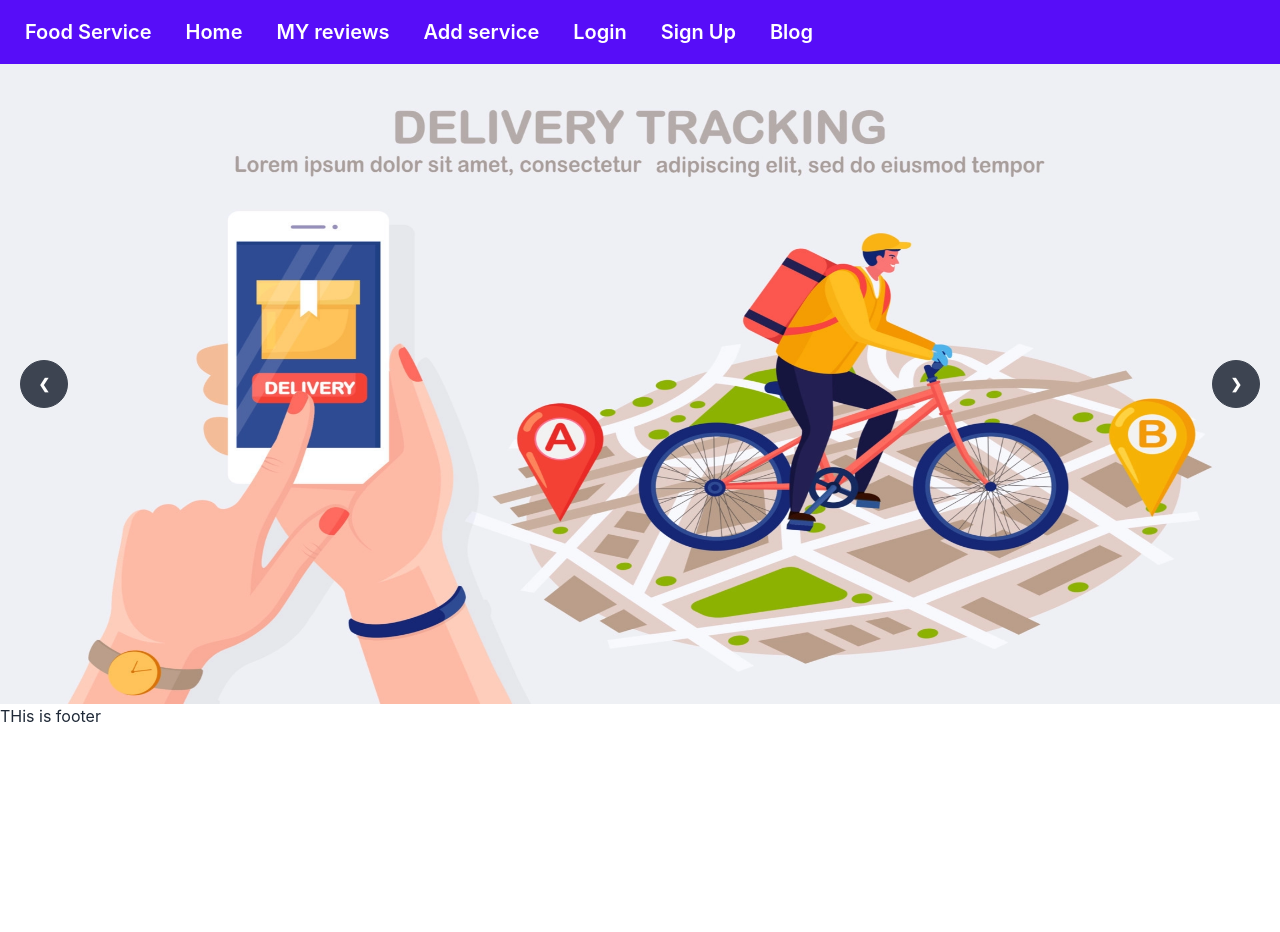
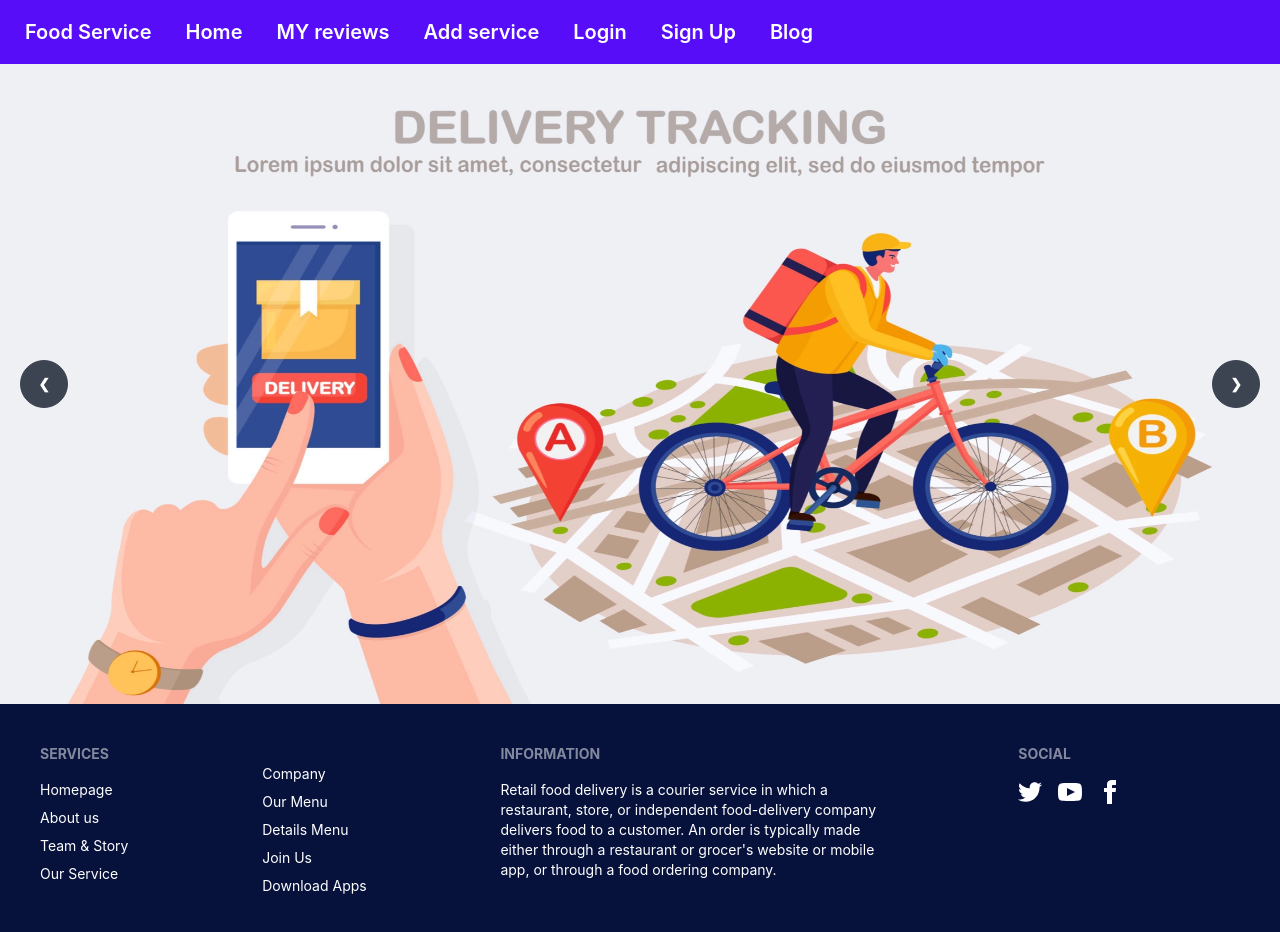
Before and after one commit to Ibrahim-Sikder/service-review-server, a React (Create React App) app in the folder food-service/: page / in a window 1280 px wide. Shown: the top 932 px of the page. Before the commit the page ends 800 px from the top, so only its background shows below. Built offline with nearby package versions, Linux system fonts and the light colour scheme.

Commit message:
Footer-complete

```diff
--- /dev/null
+++ b/food-service/src/Pages/Share/Footer/Footer.css
@@ -0,0 +1,3 @@
+.footer{
+    background:#06113C;
+}
--- a/food-service/src/Pages/Share/Footer/Footer.js
+++ b/food-service/src/Pages/Share/Footer/Footer.js
@@ -1,10 +1,38 @@
 import React from 'react';
-
+import { Link } from 'react-router-dom';
+import './Footer.css';
 const Footer = () => {
     return (
+        <footer className="footer p-10  text-white">
         <div>
-            <h2>THis is footer</h2>
+          <span className="footer-title">Services</span>
+          <Link to="/">Homepage</Link>
+          <Link to="/">About us</Link>
+          <Link to="/">Team & Story</Link>
+          <Link to="/">Our Service</Link>
         </div>
+        <div className='mt-5'>
+            <h2>Company</h2>
+          <Link to="/">Our Menu</Link>
+          <Link to="/">Details Menu</Link>
+          <Link to="/">Join Us</Link>
+          <Link to="/">Download Apps</Link>
+          </div>
+        <div className='w-96'>
+          <span className="footer-title">Information</span>
+          <p>
+          Retail food delivery is a courier service in which a restaurant, store, or independent food-delivery company delivers food to a customer. An order is typically made either through a restaurant or grocer's website or mobile app, or through a food ordering company.
+          </p>
+        </div>
+        <div>
+          <span className="footer-title">Social</span>
+          <div className="grid grid-flow-col gap-4">
+            <a><svg xmlns="http://www.w3.org/2000/svg" width="24" height="24" viewBox="0 0 24 24" className="fill-current"><path d="M24 4.557c-.883.392-1.832.656-2.828.775 1.017-.609 1.798-1.574 2.165-2.724-.951.564-2.005.974-3.127 1.195-.897-.957-2.178-1.555-3.594-1.555-3.179 0-5.515 2.966-4.797 6.045-4.091-.205-7.719-2.165-10.148-5.144-1.29 2.213-.669 5.108 1.523 6.574-.806-.026-1.566-.247-2.229-.616-.054 2.281 1.581 4.415 3.949 4.89-.693.188-1.452.232-2.224.084.626 1.956 2.444 3.379 4.6 3.419-2.07 1.623-4.678 2.348-7.29 2.04 2.179 1.397 4.768 2.212 7.548 2.212 9.142 0 14.307-7.721 13.995-14.646.962-.695 1.797-1.562 2.457-2.549z"></path></svg></a>
+            <a><svg xmlns="http://www.w3.org/2000/svg" width="24" height="24" viewBox="0 0 24 24" className="fill-current"><path d="M19.615 3.184c-3.604-.246-11.631-.245-15.23 0-3.897.266-4.356 2.62-4.385 8.816.029 6.185.484 8.549 4.385 8.816 3.6.245 11.626.246 15.23 0 3.897-.266 4.356-2.62 4.385-8.816-.029-6.185-.484-8.549-4.385-8.816zm-10.615 12.816v-8l8 3.993-8 4.007z"></path></svg></a>
+            <a><svg xmlns="http://www.w3.org/2000/svg" width="24" height="24" viewBox="0 0 24 24" className="fill-current"><path d="M9 8h-3v4h3v12h5v-12h3.642l.358-4h-4v-1.667c0-.955.192-1.333 1.115-1.333h2.885v-5h-3.808c-3.596 0-5.192 1.583-5.192 4.615v3.385z"></path></svg></a>
+          </div>
+        </div>
+      </footer>
     );
 };
 
```
